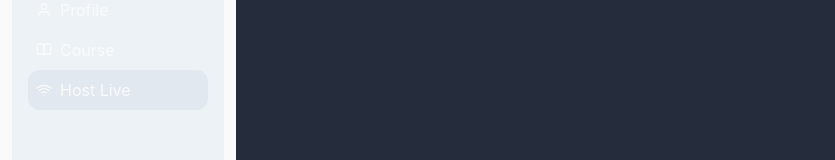
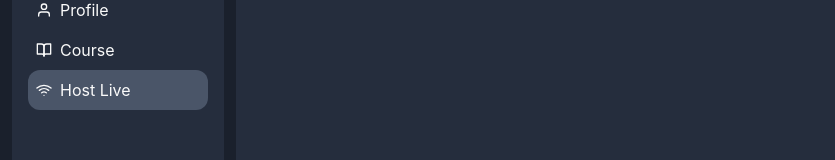
Before and after one commit to asimbaidya/quizzer, a React (Vite) app in the folder frontend/: page /hostLive in a window 1280 px wide. Shown: the part 225-385 px from the top of the page, without its empty margins (0-835 px from the left). Built offline with nearby package versions, Linux system fonts and the light colour scheme.

Commit message:
frontend:(lib) fix link SideBarItem bgActive

```diff
--- a/frontend/src/ui/Sidebar/SideBarItems.tsx
+++ b/frontend/src/ui/Sidebar/SideBarItems.tsx
@@ -29,7 +29,7 @@ interface SidebarItemsProps {
 const SidebarItems = ({ onClose }: SidebarItemsProps) => {
   const queryClient = useQueryClient();
   const textColor = useColorModeValue('ui.main', 'ui.light');
-  const bgActive = useColorModeValue('#4A5568', '#E2E8F0');
+  const bgActive = useColorModeValue('#E2E8F0', '#4A5568');
 
   const listItems = items.map(({ icon, title, path }) => (
     <Flex
--- a/frontend/src/ui/Sidebar/Sidebar.tsx
+++ b/frontend/src/ui/Sidebar/Sidebar.tsx
@@ -6,9 +6,10 @@ import SidebarItems from '../Sidebar/SideBarItems';
 
 const Sidebar = () => {
   const queryClient = useQueryClient();
-  const bgColor = useColorModeValue('ui.dark', 'ui.light');
-  const textColor = useColorModeValue('ui.light', 'ui.dark');
-  const secBgColor = useColorModeValue('ui.darkSlate', 'ui.secondary');
+  const bgColor = useColorModeValue('ui.light', 'ui.dark');
+  const textColor = useColorModeValue('ui.dark', 'ui.light');
+  const secBgColor = useColorModeValue('ui.secondary', 'ui.darkSlate');
+
   const { isOpen, onOpen, onClose } = useDisclosure();
 
   const logout = () => {
```
